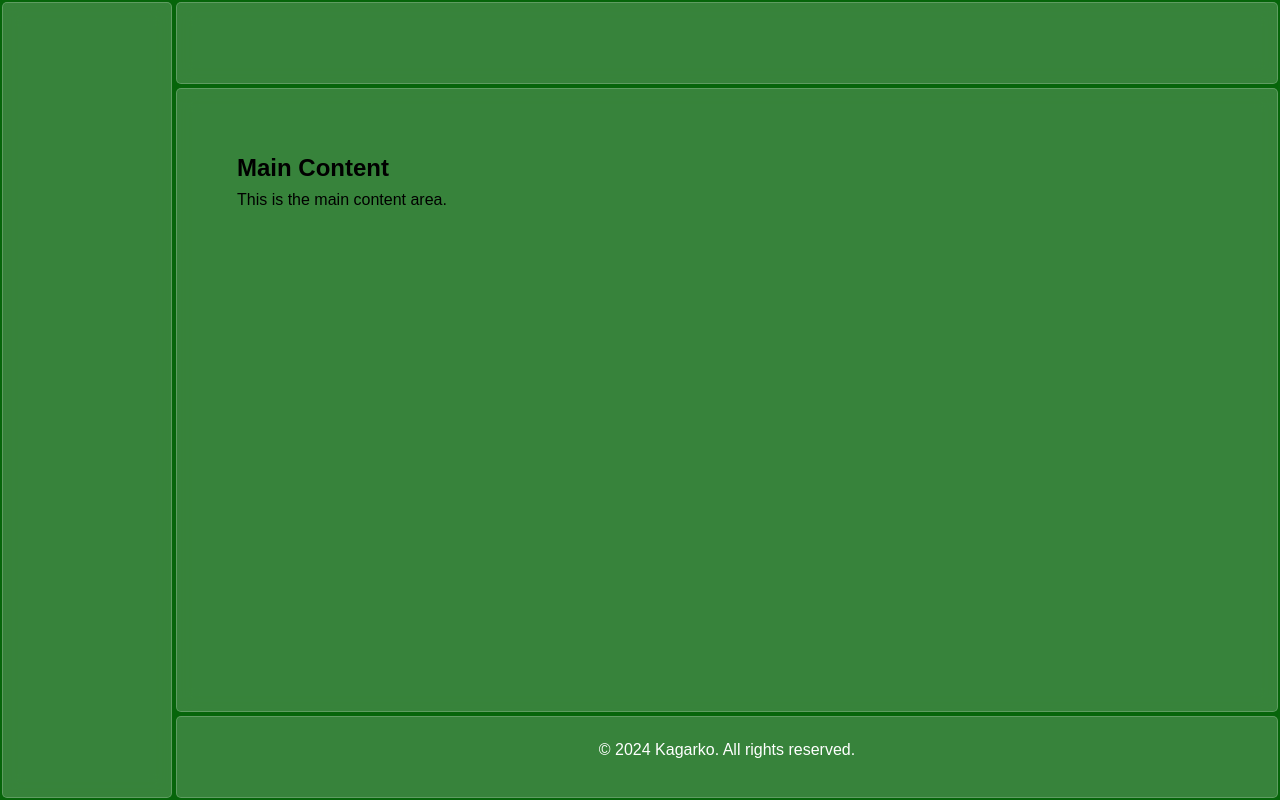
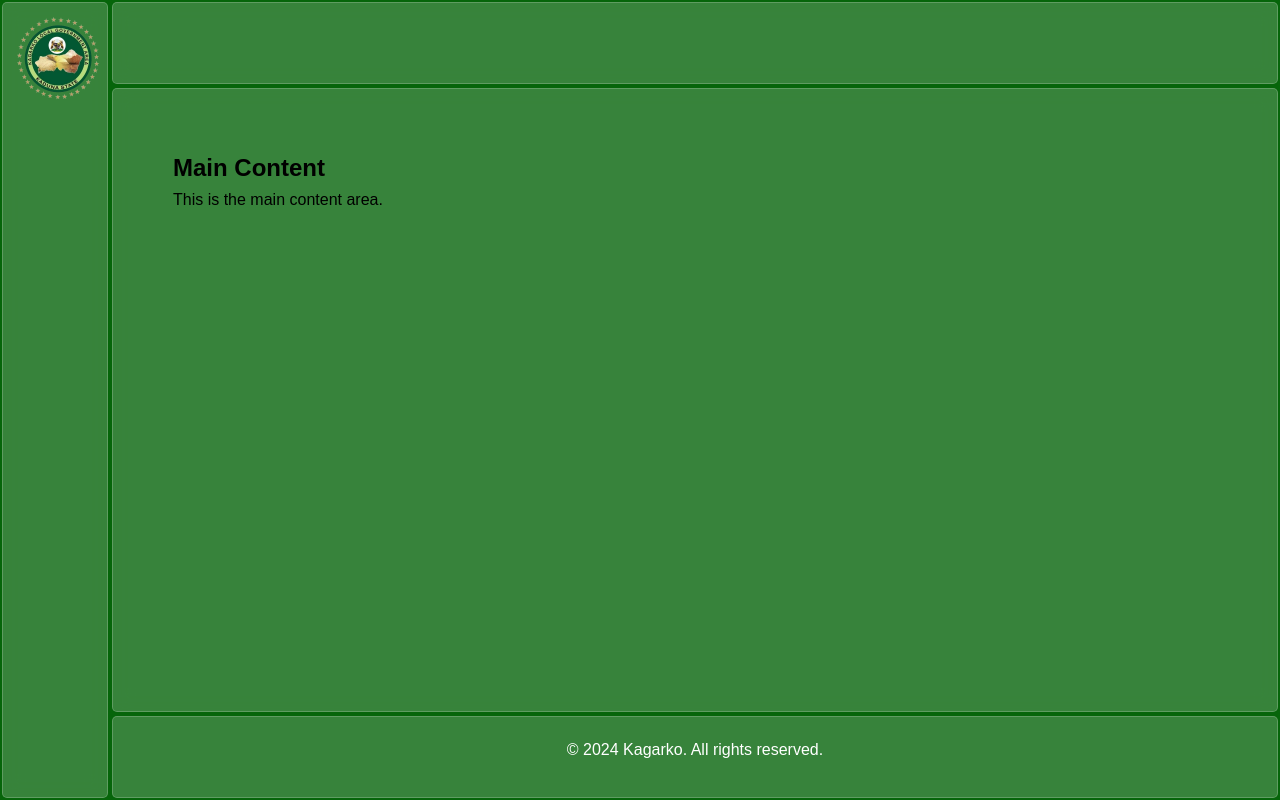
Before and after one commit to abubakarjr/Kagarko, a plain HTML site: page index.html in a window 1280 px wide. Drawn offline with Linux system fonts and the light colour scheme.

Commit message:
Version 1

```diff
--- a/index.html
+++ b/index.html
@@ -6,14 +6,18 @@
     <title>Kagarko</title>
     <link
       rel="shortcut icon"
-      href="/resources/images/kgk-logo.jpg"
+      href="/resources/images/kgk-logo.png"
       type="image/x-icon"
     />
     <link rel="stylesheet" href="style.css" />
   </head>
   <body>
     <div class="container">
-      <aside></aside>
+      <aside>
+        <a href="/index.html"
+          ><img src="/resources/images/kgk-logo.png" alt="kgk-logo"
+        /></a>
+      </aside>
 
       <div class="main-container">
         <header>
--- a/style.css
+++ b/style.css
@@ -68,7 +68,7 @@ nav ul li a {
 
 aside {
     width: 5%;
-    flex: 0 0 10%;
+    flex: 0 0 5%;
     background-color: rgba(255, 255, 255, 0.2);
     padding: 20px;
     margin: 2px;
@@ -77,6 +77,13 @@ aside {
     border: 1px solid rgba(255, 255, 255, 0.2);
 }
 
+aside img{
+    position: absolute;
+    left: 5px;
+    top: 5px;
+    height: 100px;
+    width: 100px;
+}
 .main-container {
     flex: 1;
     display: flex;
```
Also changed, not shown: resources/images/kgk-logo.jpg (deleted), resources/images/kgk-logo.png (added).
